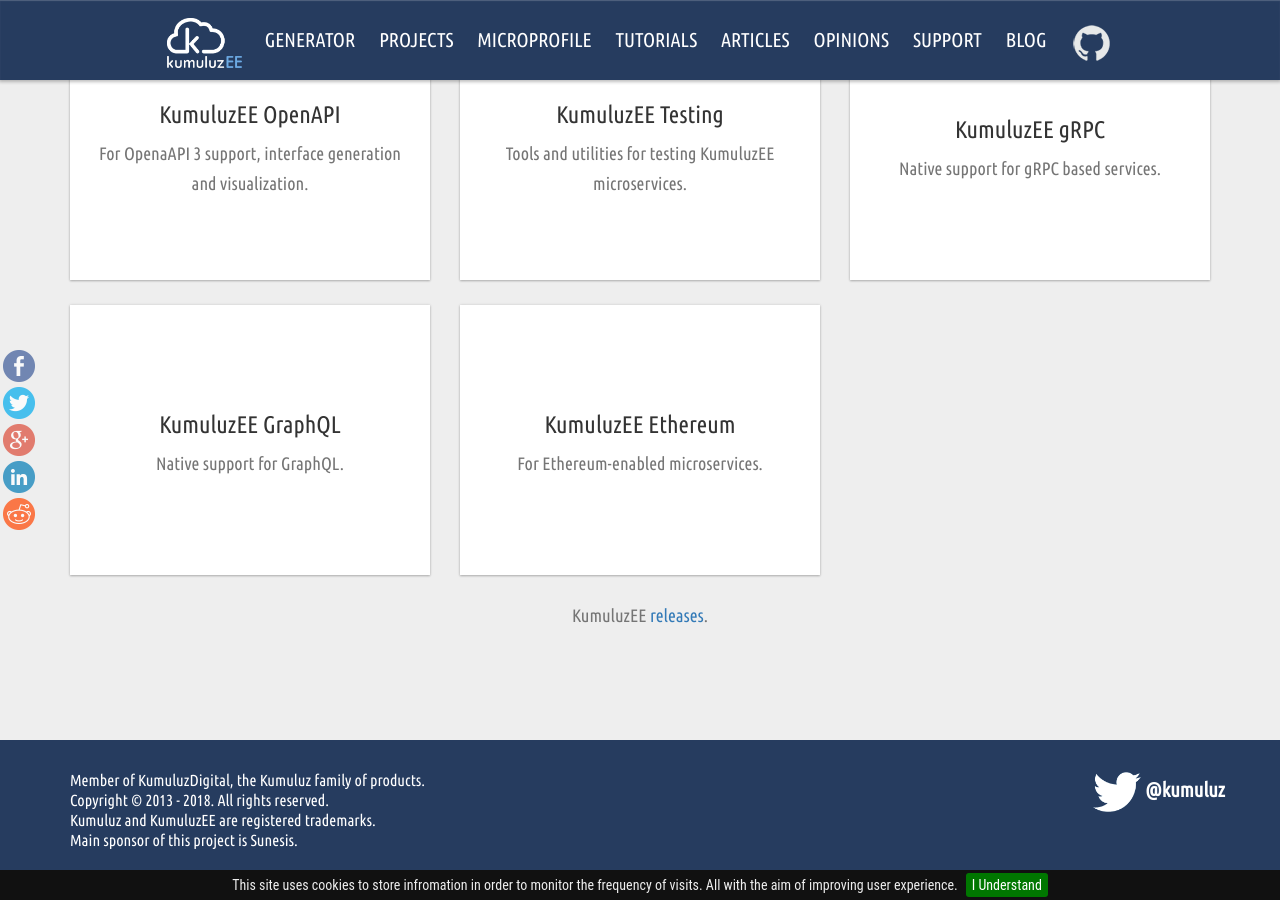
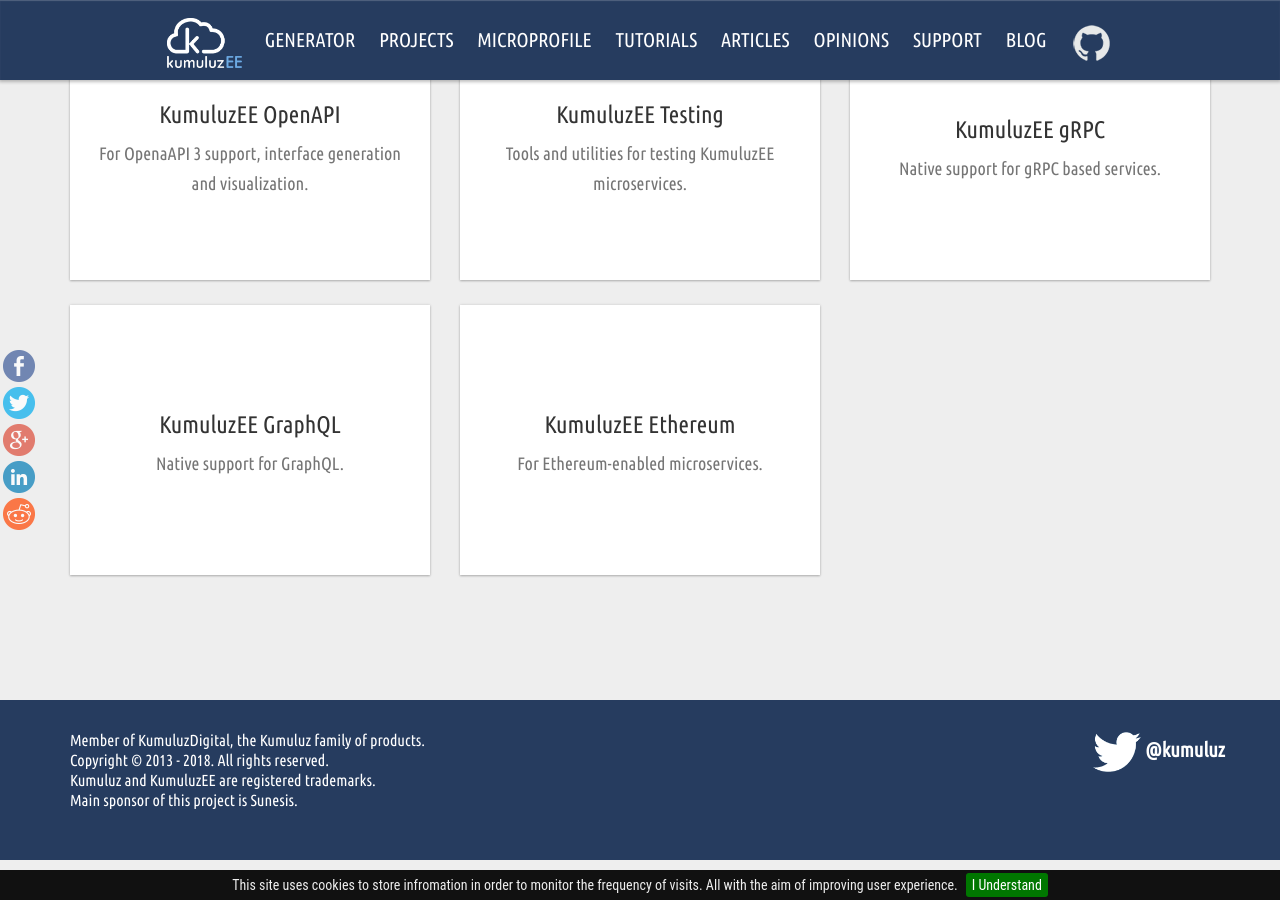
Before and after one commit to kumuluz/ee.kumuluz.com, a Jekyll site: the page built from projects/index.html, in a window 1280 px wide and 900 px high, scrolled down 1935 px. Built offline with Jekyll 4.4.1, drawn with Linux system fonts in a browser that asks for light colours; nearby versions of some CDN libraries; comment, search, counter and statistics services are not loaded.

Commit message:
removed releases from the projects page

```diff
--- a/projects/index.html
+++ b/projects/index.html
@@ -167,10 +167,6 @@
               </div>
           </div>
 
-
-          <div class="col-xs-12 text-center">
-              <p>KumuluzEE <a href="https://github.com/kumuluz/kumuluzee/releases" target="_blank" rel="noopener noreferrer">releases</a>.</p>
-          </div>
       </div>
   </div>
 </div>
```
